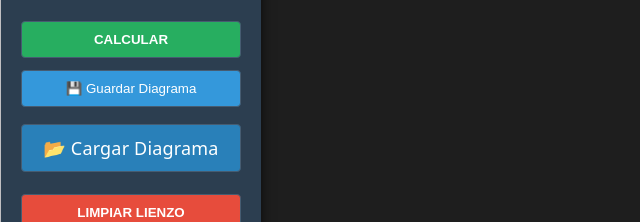
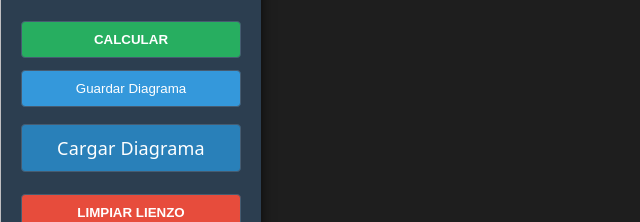
Before and after one commit to leokisile/LogicLab, a React (Vite) app: page / in a window 1280 px wide. Shown: the part 557-779 px from the top of the page, without its empty margins (0-640 px from the left). Built offline with nearby package versions, Linux system fonts and the light colour scheme.

Commit message:
Cambios visuales en el editor

```diff
--- a/src/editor/Sidebar.jsx
+++ b/src/editor/Sidebar.jsx
@@ -34,10 +34,10 @@ export default function Sidebar() {
       <button className="btn btn-calc" onClick={calculate}>CALCULAR</button>
 
       {/* Botones de Persistencia */}
-      <button className="btn" onClick={exportCircuit} style={{ background: '#3498db' }}>💾 Guardar Diagrama</button>
+      <button className="btn" onClick={exportCircuit} style={{ background: '#3498db' }}>Guardar Diagrama</button>
 
       <label className="btn" style={{ background: '#2980b9', cursor: 'pointer', display: 'block', textAlign: 'center', marginTop: '5px' }}>
-        📂 Cargar Diagrama
+        Cargar Diagrama
         <input type="file" onChange={handleLoad} accept=".json" style={{ display: 'none' }} />
       </label>
 
```
